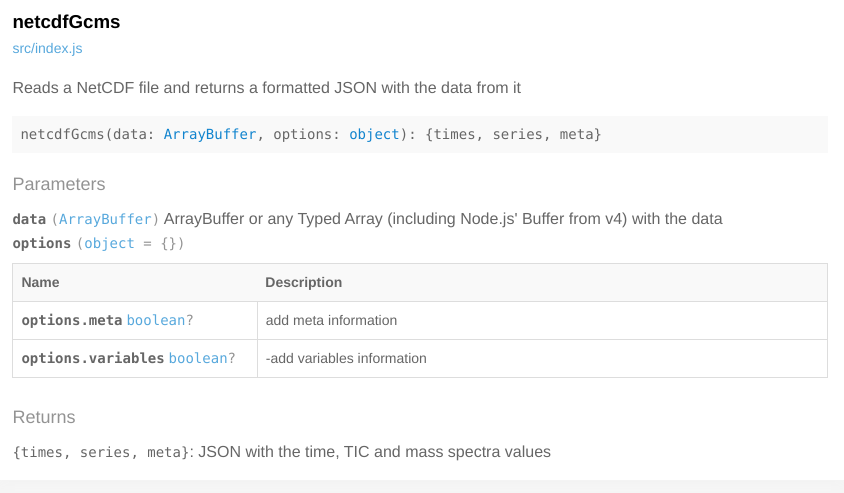
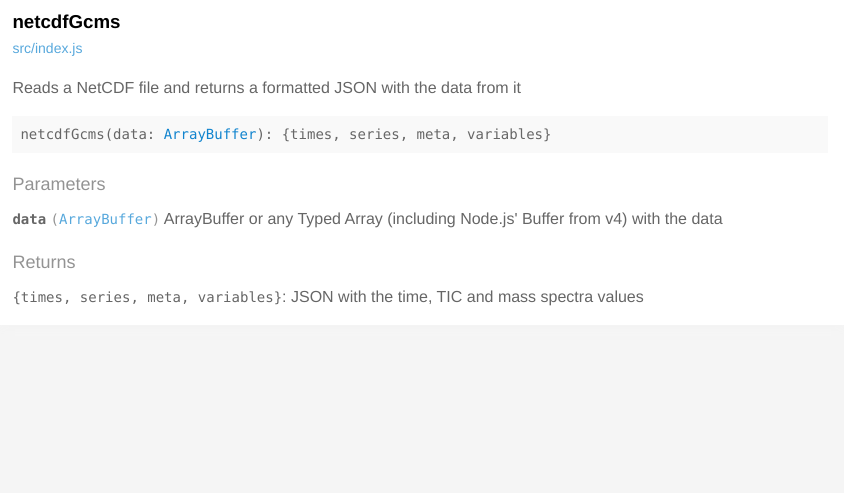
Before and after one commit to cheminfo/netcdf-gcms, a plain HTML site: page index.html in a window 1280 px wide and 1551 px high. Shown: the part 1055-1548 px from the top of the page, 436-1280 px from the left. Drawn offline with Linux system fonts and the light colour scheme.

Commit message:
Deploying to gh-pages from @ cheminfo/netcdf-gcms@521fee4165e16bd106cea0108ced3a35a32d5fc0 🚀

```diff
--- a/index.html
+++ b/index.html
@@ -2,7 +2,7 @@
 <html lang="en">
 <head>
   <meta charset='utf-8'>
-  <title>netcdf-gcms 2.0.0 | Documentation</title>
+  <title>netcdf-gcms 3.0.0 | Documentation</title>
   <meta name='description' content='Parser from NetCDF files to JSON usable for GC/MS'>
   <meta name='viewport' content='width=device-width,initial-scale=1'>
   <link href='assets/bass.css' rel='stylesheet'>
@@ -15,7 +15,7 @@
       <div id='split-left' class='overflow-auto fs0 height-viewport-100'>
         <div class='py1 px2'>
           <h3 class='mb0 no-anchor'>netcdf-gcms</h3>
-          <div class='mb1'><code>2.0.0</code></div>
+          <div class='mb1'><code>3.0.0</code></div>
           <input
             placeholder='Filter'
             id='filter-input'
@@ -87,7 +87,7 @@
     </h3>
 
 
-      <a class='fr fill-darken0 round round pad1x quiet h5' href='https://github.com/cheminfo/netcdf-gcms/blob/2a9df5341af4cc3fbfa7bcd4c698b2f76c03a7a7/src/index.js#L81-L83'>
+      <a class='fr fill-darken0 round round pad1x quiet h5' href='https://github.com/cheminfo/netcdf-gcms/blob/521fee4165e16bd106cea0108ced3a35a32d5fc0/src/index.js#L73-L75'>
       <span>src/index.js</span>
       </a>
 
@@ -163,7 +163,7 @@
     </h3>
 
 
-      <a class='fr fill-darken0 round round pad1x quiet h5' href='https://github.com/cheminfo/netcdf-gcms/blob/2a9df5341af4cc3fbfa7bcd4c698b2f76c03a7a7/src/index.js#L90-L92'>
+      <a class='fr fill-darken0 round round pad1x quiet h5' href='https://github.com/cheminfo/netcdf-gcms/blob/521fee4165e16bd106cea0108ced3a35a32d5fc0/src/index.js#L82-L84'>
       <span>src/index.js</span>
       </a>
 
@@ -239,7 +239,7 @@
     </h3>
 
 
-      <a class='fr fill-darken0 round round pad1x quiet h5' href='https://github.com/cheminfo/netcdf-gcms/blob/2a9df5341af4cc3fbfa7bcd4c698b2f76c03a7a7/src/index.js#L99-L101'>
+      <a class='fr fill-darken0 round round pad1x quiet h5' href='https://github.com/cheminfo/netcdf-gcms/blob/521fee4165e16bd106cea0108ced3a35a32d5fc0/src/index.js#L91-L93'>
       <span>src/index.js</span>
       </a>
 
@@ -315,7 +315,7 @@
     </h3>
 
 
-      <a class='fr fill-darken0 round round pad1x quiet h5' href='https://github.com/cheminfo/netcdf-gcms/blob/2a9df5341af4cc3fbfa7bcd4c698b2f76c03a7a7/src/index.js#L19-L74'>
+      <a class='fr fill-darken0 round round pad1x quiet h5' href='https://github.com/cheminfo/netcdf-gcms/blob/521fee4165e16bd106cea0108ced3a35a32d5fc0/src/index.js#L16-L66'>
       <span>src/index.js</span>
       </a>
 
@@ -324,7 +324,7 @@
 
   <p>Reads a NetCDF file and returns a formatted JSON with the data from it</p>
 
-    <div class='pre p1 fill-light mt0'>netcdfGcms(data: <a href="https://developer.mozilla.org/docs/Web/JavaScript/Reference/Global_Objects/ArrayBuffer">ArrayBuffer</a>, options: <a href="https://developer.mozilla.org/docs/Web/JavaScript/Reference/Global_Objects/Object">object</a>): {times, series, meta}</div>
+    <div class='pre p1 fill-light mt0'>netcdfGcms(data: <a href="https://developer.mozilla.org/docs/Web/JavaScript/Reference/Global_Objects/ArrayBuffer">ArrayBuffer</a>): {times, series, meta, variables}</div>
 
 
 
@@ -348,49 +348,6 @@
 
         </div>
 
-        <div class='space-bottom0'>
-          <div>
-            <span class='code bold'>options</span> <code class='quiet'>(<a href="https://developer.mozilla.org/docs/Web/JavaScript/Reference/Global_Objects/Object">object</a>
-            = <code>{}</code>)</code>
-
-          </div>
-
-          <table class='mt1 mb2 fixed-table h5 col-12'>
-            <colgroup>
-              <col width='30%' />
-              <col width='70%' />
-            </colgroup>
-            <thead>
-              <tr class='bold fill-light'>
-                <th>Name</th>
-                <th>Description</th>
-              </tr>
-            </thead>
-            <tbody class='mt1'>
-
-                <tr>
-  <td class='break-word'><span class='code bold'>options.meta</span> <code class='quiet'><a href="https://developer.mozilla.org/docs/Web/JavaScript/Reference/Global_Objects/Boolean">boolean</a>?</code>
-  </td>
-  <td class='break-word'><span>add meta information
-</span></td>
-</tr>
-
-
-
-                <tr>
-  <td class='break-word'><span class='code bold'>options.variables</span> <code class='quiet'><a href="https://developer.mozilla.org/docs/Web/JavaScript/Reference/Global_Objects/Boolean">boolean</a>?</code>
-  </td>
-  <td class='break-word'><span>-add variables information
-</span></td>
-</tr>
-
-
-
-            </tbody>
-          </table>
-
-        </div>
-
     </div>
 
 
@@ -399,7 +356,7 @@
 
 
       <div class='py1 quiet mt1 prose-big'>Returns</div>
-      <code>{times, series, meta}</code>:
+      <code>{times, series, meta, variables}</code>:
         JSON with the time, TIC and mass spectra values
 
 
```
